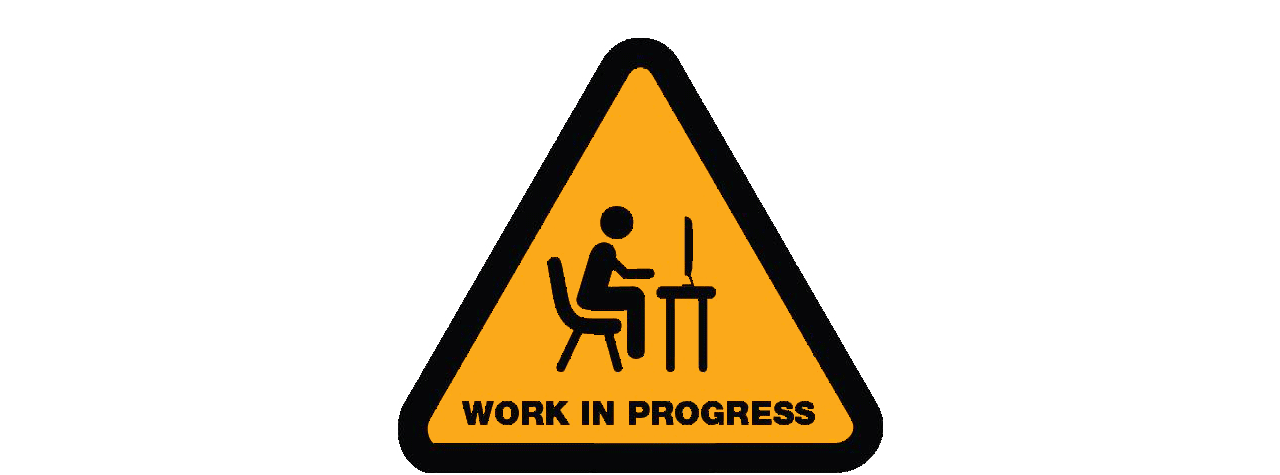
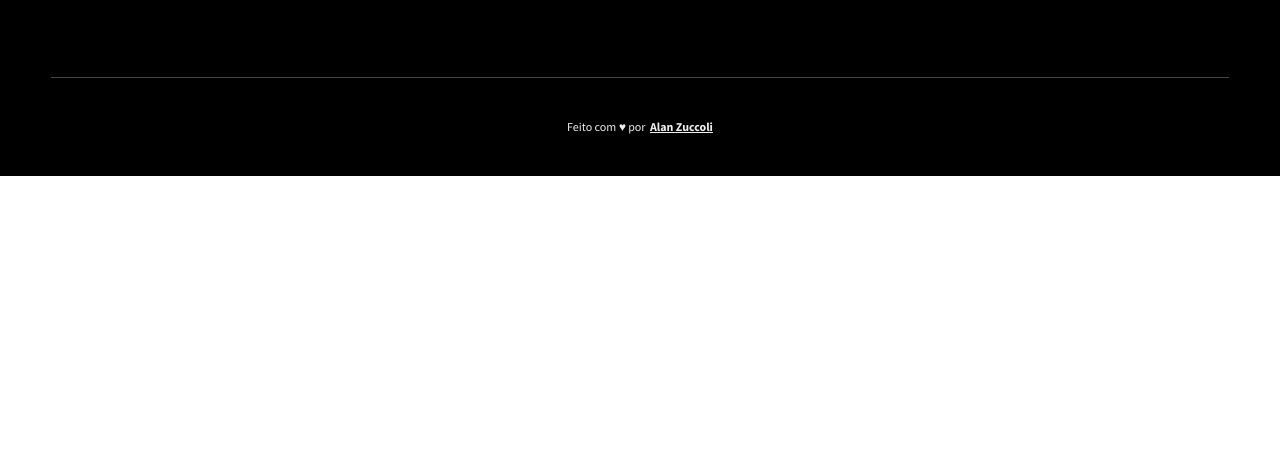
Before and after one commit to AlanZuccoli/Portfolio, a website: page project-3.html in a window 1280 px wide. Shown: the part 2375-2850 px from the top of the page. After the commit the page ends 2551 px from the top, so only its background shows below. Drawn offline with Linux system fonts and the light colour scheme.

Commit message:
Update project-3.html
Removendo imagem de Work in Progress

```diff
--- a/project-3.html
+++ b/project-3.html
@@ -144,9 +144,6 @@
         </div>
       </div>
     </section>
-    <section class="project-details">
-      <img id="WIP" src="./assets/png/alertWorkInProgress.png" alt="img.png">
-    </section>
     <footer class="main-footer">
       <div class="main-container">
         <div class="main-footer__upper">
```
